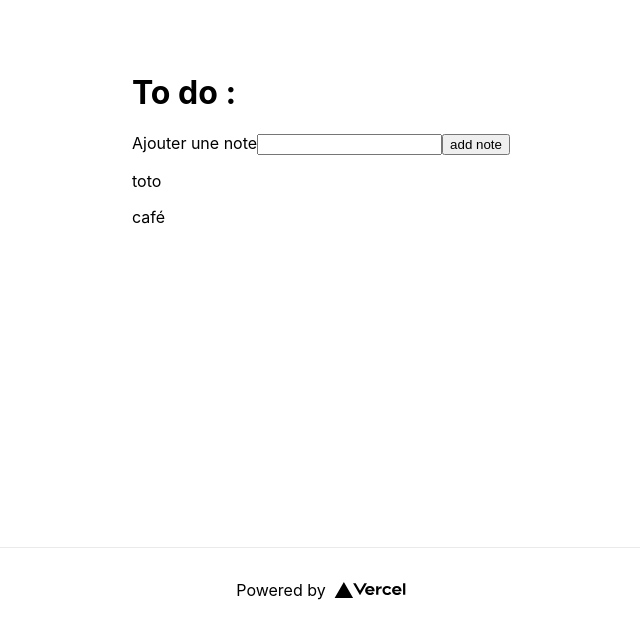
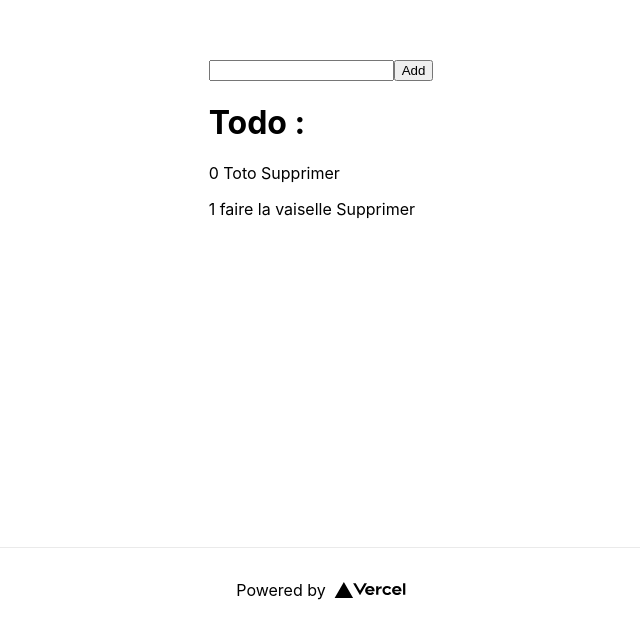
Before and after one commit to AhmedDWIIM/react, a Next.js app: page / in a window 1280 px wide. Shown: the part 253-885 px from the top of the page, without its empty margins (319-959 px from the left). Built offline with nearby package versions, Linux system fonts and the light colour scheme.

Commit message:
to do list

```diff
--- a/components/Count.js
+++ b/components/Count.js
@@ -1,27 +1,36 @@
-import React, { useState } from 'react'
+import react, { useState } from 'react';
 
 export default function Count() {
+  const [input, setInput] = useState("");
   const [todolist, setTodolist] = useState([
-        "toto",
-        "café"
-    ])
-    const [push, setPush] = useState("")
+    "Toto",
+    "faire la vaiselle",
+  ]);
 
-    return  (
+  function addTodo() {
+    setTodolist([...todolist, input]);
+  }
+
+  function deleteTodo(removeIndex) {
+    setTodolist(todolist.filter(function(item, index) {
+      if (index !== removeIndex) {
+        return item;
+      }
+    }));
+  }
+
+  return (
     <div>
-            <h1> To do :</h1>
-            <form>
-                <label>Ajouter une note</label>
-                <input value={push}   name="push" onChange={e => setPush(e.target.value)} />
-                <button onClick={() => {
-                    setTodolist
-                }}> add note</button>
-            </form>
-            { todolist.map((item, i) => {
+      <input value={input} onInput={e => setInput(e.target.value)}/>
+      <button onClick={() => addTodo()}>Add</button>
+      <h1>Todo :</h1>
+      { todolist.map((item, index) => {
         return (
-                <p key={i}>{item}</p>
+          <div key={index}>
+            <p>{index} {item} <span onClick={() => deleteTodo(index)}>Supprimer</span></p>
+          </div>
         )
       })}
     </div>
-    )
+  );
 }
```
Lines whose indentation alone changed are shown as unchanged.
